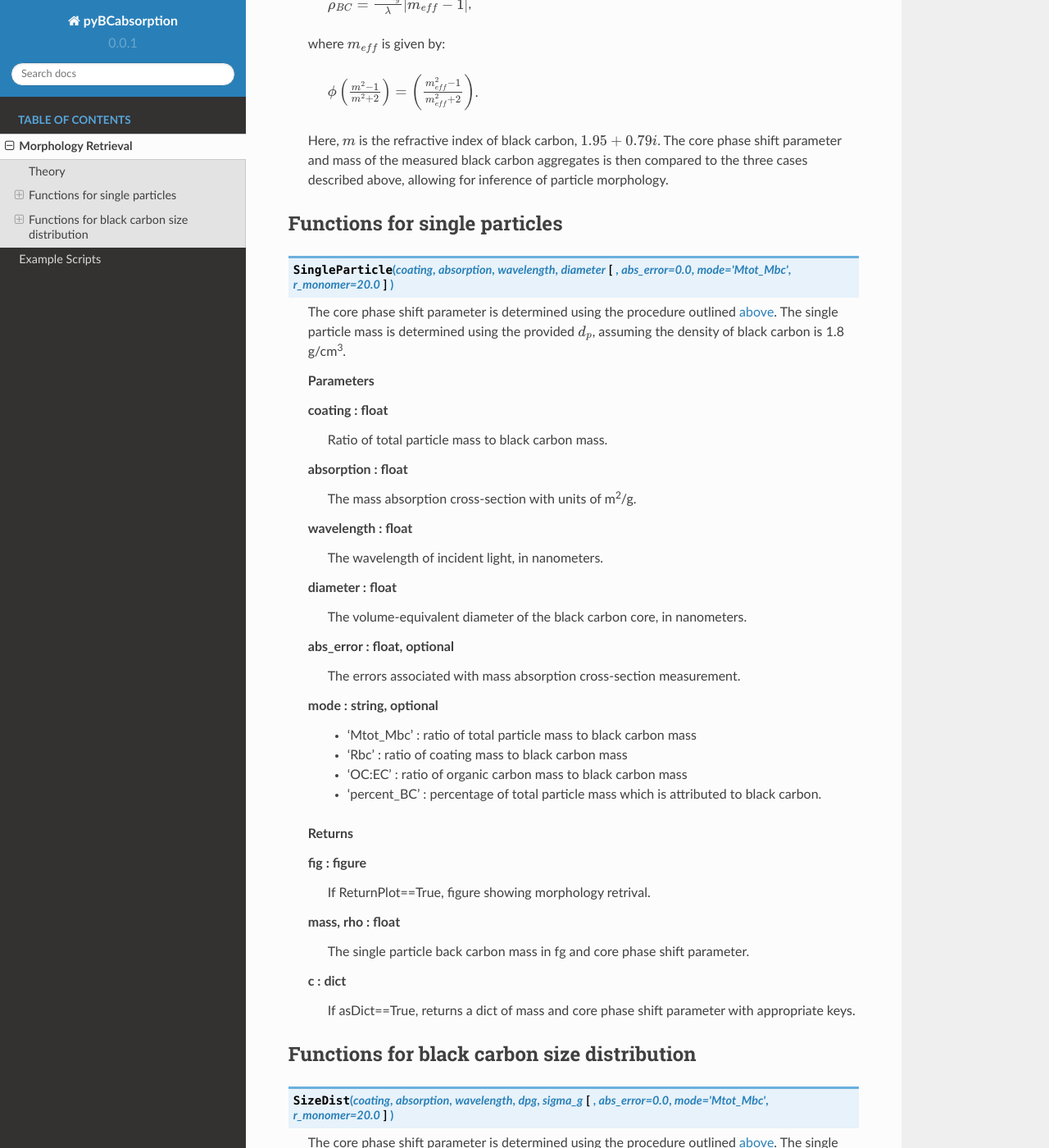
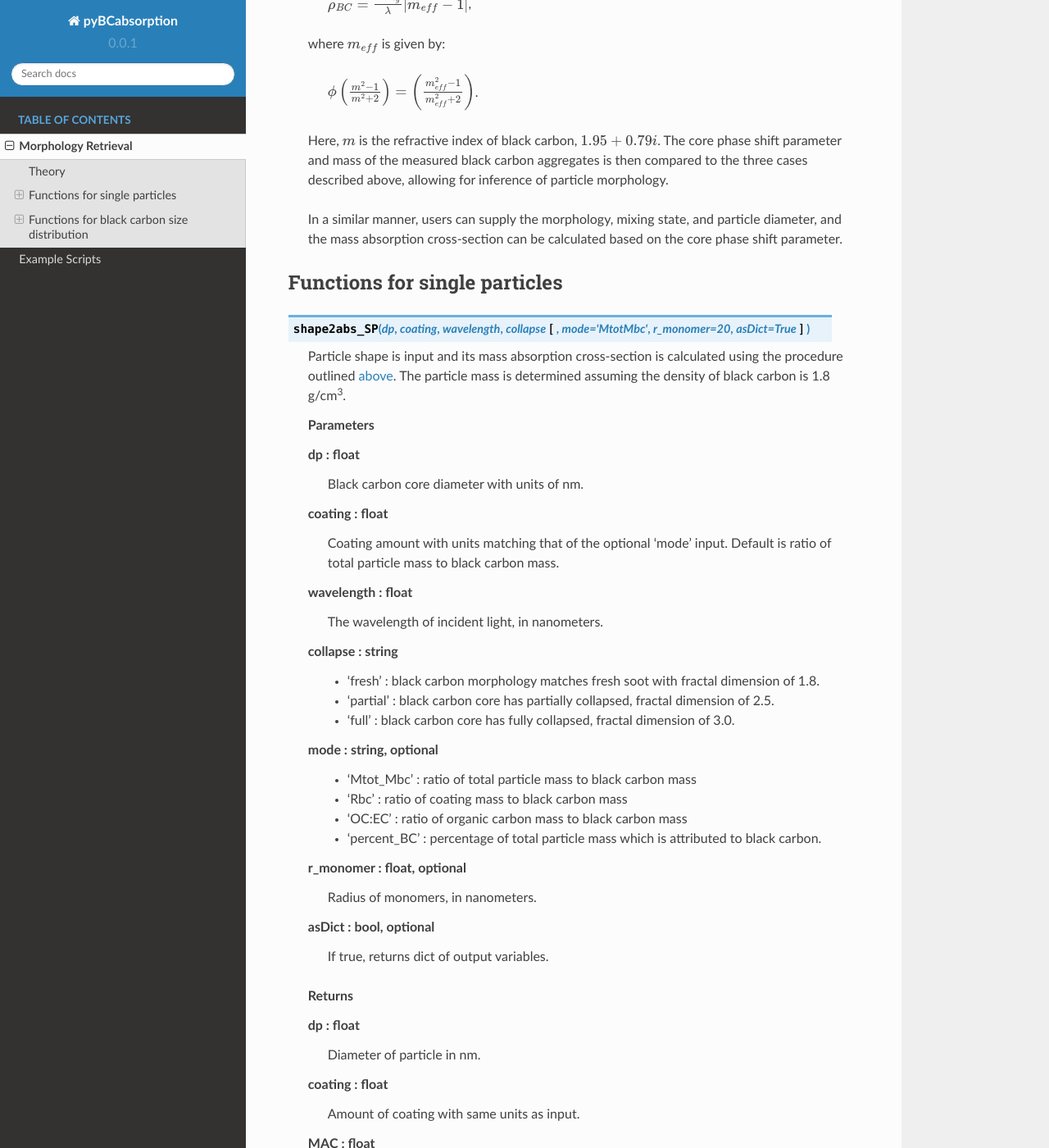
Before and after one commit to beelerpayton/FracScatt, a Sphinx documentation site: the page built from docs/source/functions.rst, in a window 1280 px wide and 1400 px high, scrolled down 1622 px. Shown: the whole window at 82% size. Built offline with Sphinx 7.4.7 and the Read the Docs theme 2.0.0, drawn with Linux system fonts in a browser that asks for light colours; pages that are not in the unit, such as notebooks, are missing from menus; some of the changed text lies outside the part shown.

Commit message:
Update functions.rst

```diff
--- a/docs/source/functions.rst
+++ b/docs/source/functions.rst
@@ -32,7 +32,7 @@ Theory
 
    Details on the derivation of the above equations are `available here <https://doi.org/10.1016/j.jqsrt.2017.10.012>`_.
 
-   The morphology of of the measured black carbon aggregates are determined by comparing the calculated :math:`{\rho_{BC}}` to three cases. The first case is that of freshly emitted black carbon, which has fractal dimension :math:`{\left(D_f\right)}` of 1.8. The second case is black carbon which has partially collapsed, and has :math:`{D_f}` of 2.5. The final case is black carbon which has fully collapsed (but not sintered), and has :math:`{D_f}` of 3.0.
+   The morphology of of the measured black carbon aggregates can be determined by comparing the calculated :math:`{\rho_{BC}}` to three cases. The first case is that of freshly emitted black carbon, which has fractal dimension :math:`{\left(D_f\right)}` of 1.8. The second case is black carbon which has partially collapsed, and has :math:`{D_f}` of 2.5. The final case is black carbon which has fully collapsed (but not sintered), and has :math:`{D_f}` of 3.0.
 
    The core phase shift parameter of black carbon aggregates with morphologies outlined above is found by first determining their radius of gyration :math:`{\left(R_g\right)}`, given by:
 
@@ -52,40 +52,46 @@ Theory
 
    Here, :math:`{m}` is the refractive index of black carbon, :math:`{1.95+0.79i}`. The core phase shift parameter and mass of the measured black carbon aggregates is then compared to the three cases described above, allowing for inference of particle morphology.
 
+   In a similar manner, users can supply the morphology, mixing state, and particle diameter, and the mass absorption cross-section can be calculated based on the core phase shift parameter.
+
 
 Functions for single particles
 ---------------------------------
 
-.. py:function:: SingleParticle(coating, absorption, wavelength, diameter[, abs_error=0.0, mode='Mtot_Mbc', r_monomer=20.0])
+.. py:function:: shape2abs_SP(dp, coating, wavelength, collapse, [mode='MtotMbc', r_monomer=20, asDict=True])
 
-   The core phase shift parameter is determined using the procedure outlined `above <https://pyfracscatt.readthedocs.io/en/latest/functions.html#theory>`_. The single particle mass is determined using the provided :math:`{d_p}`, assuming the density of black carbon is 1.8 g/cm\ :sup:`3`.
+   Particle shape is input and its mass absorption cross-section is calculated using the procedure outlined `above <https://pyfracscatt.readthedocs.io/en/latest/functions.html#theory>`_. The particle mass is determined assuming the density of black carbon is 1.8 g/cm\ :sup:`3`.
 
    **Parameters**
 
+   dp : float
+	Black carbon core diameter with units of nm.
    coating : float
-	Ratio of total particle mass to black carbon mass.
-   absorption : float
-	The mass absorption cross-section with units of m\ :sup:`2`/g.
+	Coating amount with units matching that of the optional 'mode' input. Default is ratio of total particle mass to black carbon mass.
    wavelength : float
 	The wavelength of incident light, in nanometers.
-   diameter : float
-   	The volume-equivalent diameter of the black carbon core, in nanometers.
-   abs_error : float, optional
-	The errors associated with mass absorption cross-section measurement.
+   collapse : string
+   	- 'fresh' : black carbon morphology matches fresh soot with fractal dimension of 1.8.
+	- 'partial' : black carbon core has partially collapsed, fractal dimension of 2.5.
+	- 'full' : black carbon core has fully collapsed, fractal dimension of 3.0.
    mode : string, optional
 	- 'Mtot_Mbc' : ratio of total particle mass to black carbon mass
 	- 'Rbc' : ratio of coating mass to black carbon mass
 	- 'OC:EC' : ratio of organic carbon mass to black carbon mass
 	- 'percent_BC' : percentage of total particle mass which is attributed to black carbon.
+   r_monomer : float, optional
+	Radius of monomers, in nanometers.
+   asDict : bool, optional
+	If true, returns dict of output variables.
 
    **Returns**
 
-   fig : figure
-	If ReturnPlot==True, figure showing morphology retrival.
-   mass, rho : float
-	The single particle back carbon mass in fg and core phase shift parameter.
-   c : dict
-	If asDict==True, returns a dict of mass and core phase shift parameter with appropriate keys.
+   dp : float
+	Diameter of particle in nm.
+   coating : float
+	Amount of coating with same units as input.
+   MAC : float
+	Mass absorption cross-section with units of m\ :sup:`2`/g.
 
 
 Functions for black carbon size distribution
```
Also changed, not shown: other parts of docs/source/functions.rst (+1 -1 lines).
